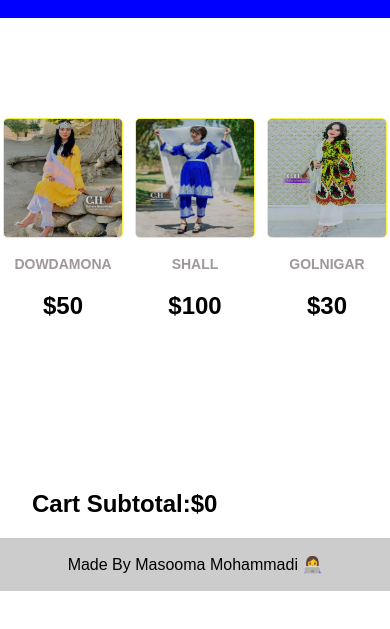
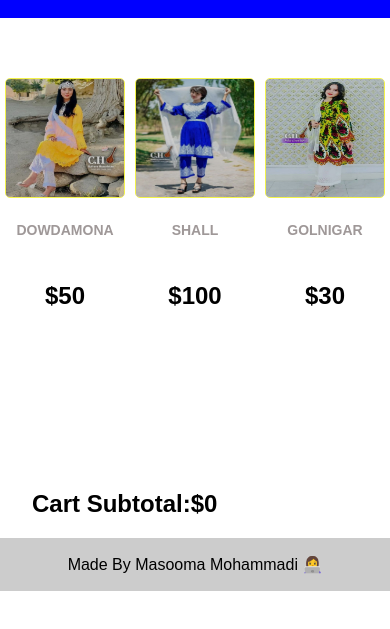
Before and after one commit to MasoomaMohammadi/Cards, a plain HTML site: page index.html in a window 390 px wide. Shown: the part 63-692 px from the top of the page. Drawn offline with Linux system fonts and the light colour scheme.

Commit message:
new codes

```diff
--- a/styles.css
+++ b/styles.css
@@ -5,7 +5,7 @@ body {
   font-family: sans-serif;
 }
 
-*{
+* {
   box-sizing: border-box;
 }
 
@@ -58,7 +58,7 @@ footer {
 
 /* ================================== */
 
-@media (max-width: 820px){
+@media (max-width: 820px) {
   img {
     width: 230px;
     height: 230px;
@@ -69,7 +69,7 @@ footer {
   }
 }
 
-@media (max-width: 704px){
+@media (max-width: 704px) {
   img {
     width: 200px;
     height: 200px;
@@ -106,9 +106,17 @@ img {
   }
 
   .container {
-  gap: 12px;
+    gap: 10px;
     padding: auto 24px;
-  margin-top: 100px;
+    margin-top: 60px;
+  }
+
+  #product1,
+  #product2,
+  #product3 {
+    display: flex;
+    flex-direction: column;
+    gap: 10px;
   }
 
   h3 {
@@ -117,10 +125,10 @@ h3 {
 
   .Subtotal {
     margin-left: 32px;
-  margin-top: 150px;
+    margin-top: 160px;
   }
 
-footer{
+  footer {
     margin-bottom: 0;
   }
 }
```
Lines whose indentation alone changed are shown as unchanged.
